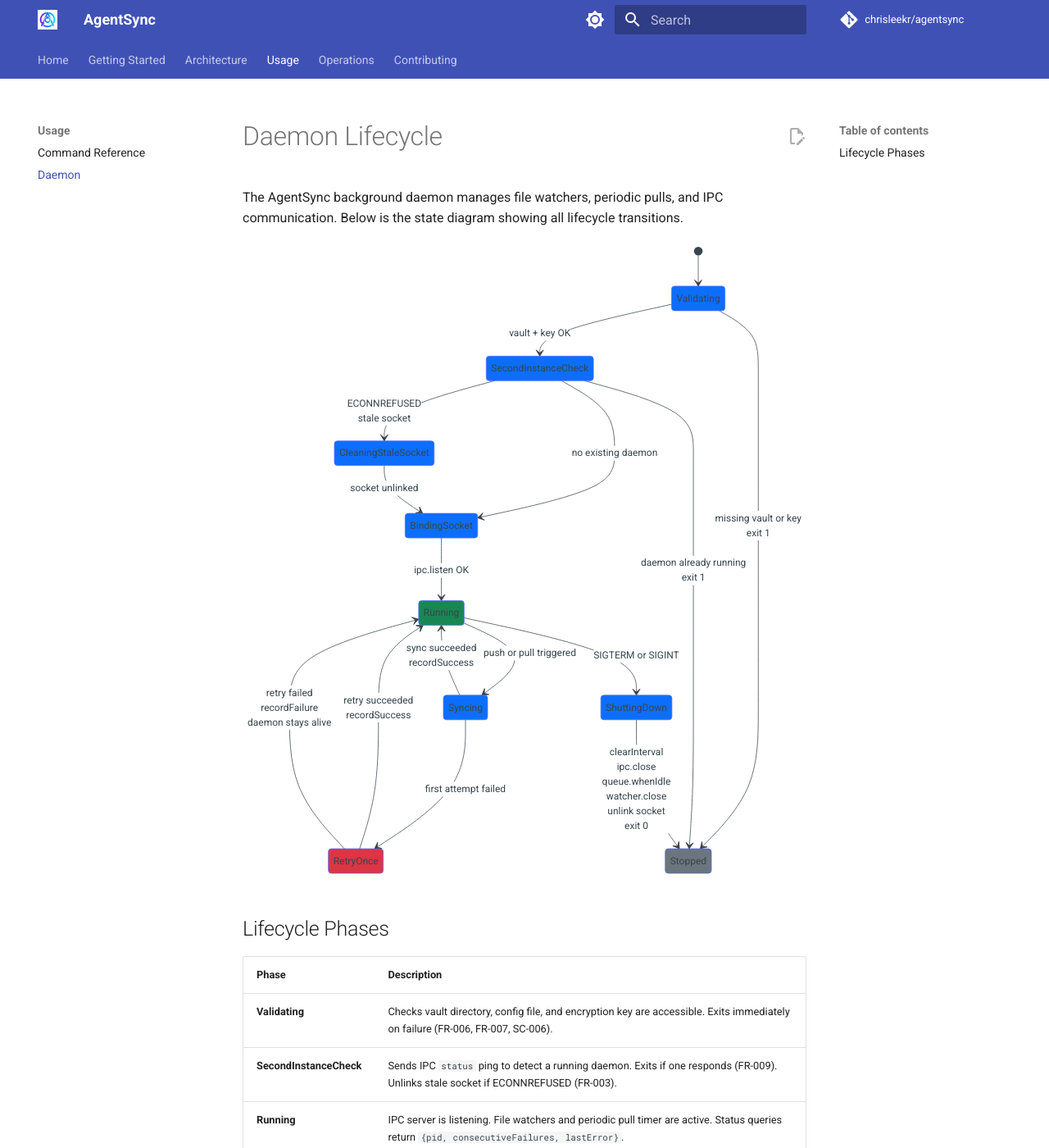
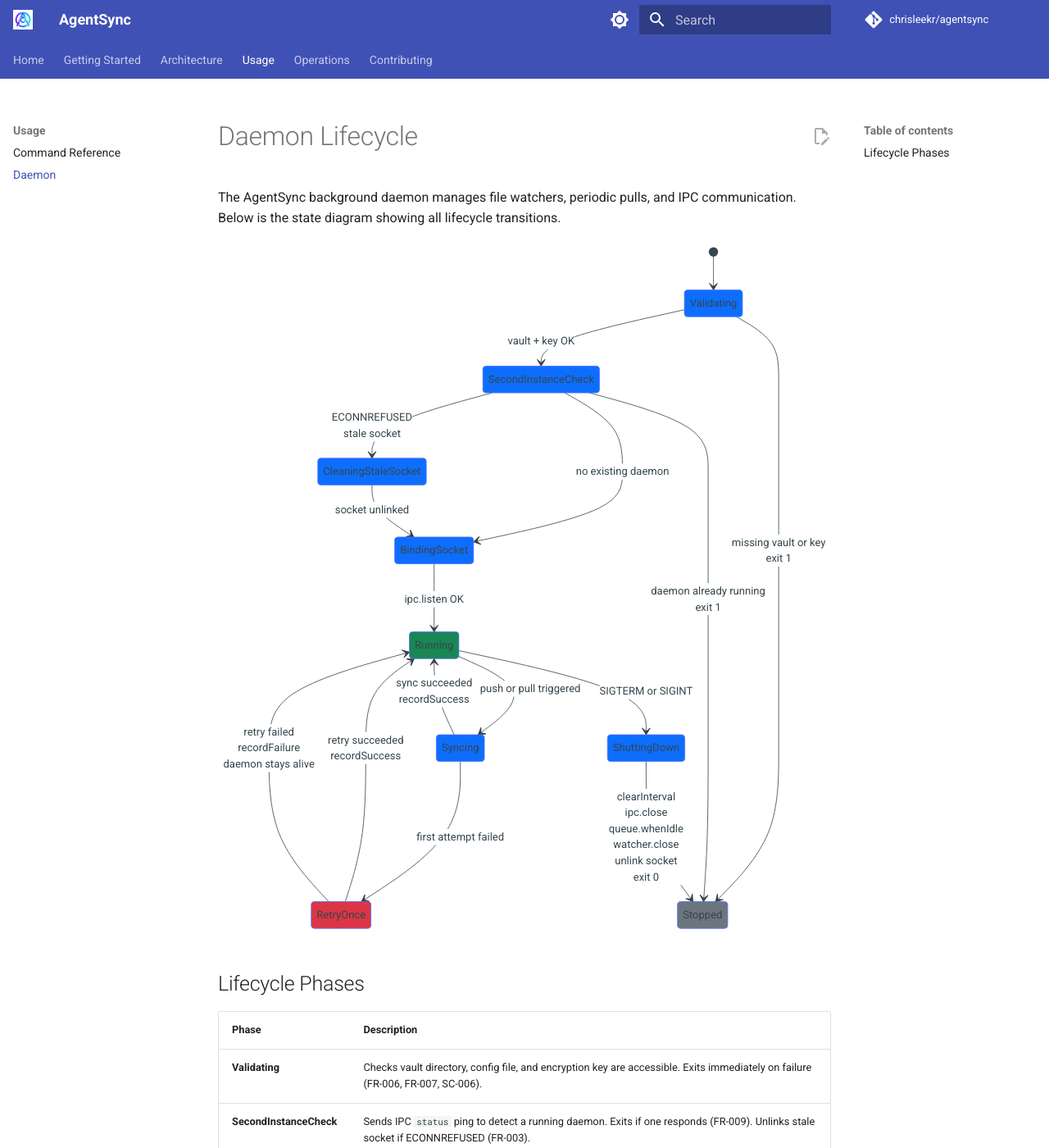
Before and after one commit to chrisleekr/agentsync, an MkDocs documentation site: the page built from docs/daemon.md, in a window 1280 px wide and 1400 px high. Shown: the whole window at 82% size. Built offline with MkDocs 1.6.1 and Material for MkDocs 9.7.7, drawn with Linux system fonts in a browser that asks for light colours; comment, search, counter and statistics services are not loaded.

Commit message:
docs(theme): widen content column to 95rem so mermaid diagrams stay readable
Material 9.x hardcodes .md-grid { max-width: 61rem } (~976px). On a
1440p+ display that squeezes 9-node LR flowcharts into ~700px and
shrinks SVG text below 10px — the system context, push-pipeline, and
pull-pipeline diagrams on architecture-overview, plus every diagram on
the deep-dive page, were all near-unreadable as a result.

Material does not expose a CSS variable for grid width, so the
override has to target .md-grid directly. 95rem (~1520px) keeps prose
line-length comfortable while letting diagrams render at native size.

Verified at 1440x900: .md-grid measures 1425px, all diagram text is
crisp on architecture-overview and architecture pages.

Co-Authored-By: Claude Opus 4.7 <noreply@anthropic.com>

```diff
--- /dev/null
+++ b/docs/stylesheets/extra.css
@@ -0,0 +1,21 @@
+/* Wider content column so mermaid diagrams render at readable scale.
+   Material 9.x hardcodes .md-grid { max-width: 61rem } (~976px). On a
+   1440p+ display that squeezes 9-node LR flowcharts into ~700px, which
+   shrinks SVG text below 10px. Material does not expose a CSS variable
+   for this, so we override the rule directly. 95rem ≈ 1520px keeps
+   prose line-length comfortable while letting diagrams render at native
+   size. */
+.md-grid {
+  max-width: 95rem;
+}
+
+/* Center mermaid diagrams and let them use the full column width.
+   Without this, narrow diagrams sit left-aligned with a lot of whitespace. */
+.md-typeset .mermaid {
+  text-align: center;
+}
+
+.md-typeset .mermaid svg {
+  max-width: 100%;
+  height: auto;
+}
--- a/mkdocs.yml
+++ b/mkdocs.yml
@@ -6,6 +6,9 @@ repo_url: https://github.com/chrisleekr/agentsync
 repo_name: chrisleekr/agentsync
 edit_uri: edit/main/docs/
 strict: true
+
+extra_css:
+  - stylesheets/extra.css
 
 theme:
   name: material
```
